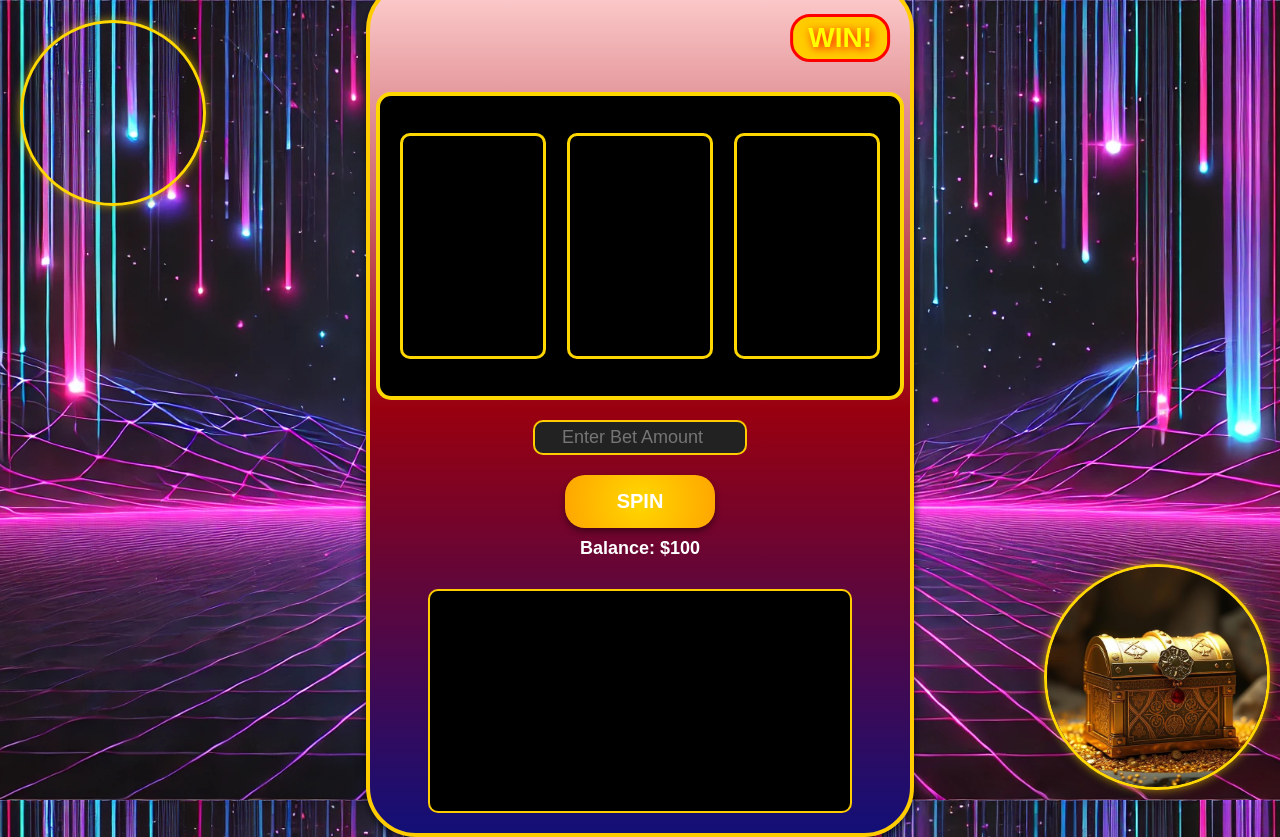
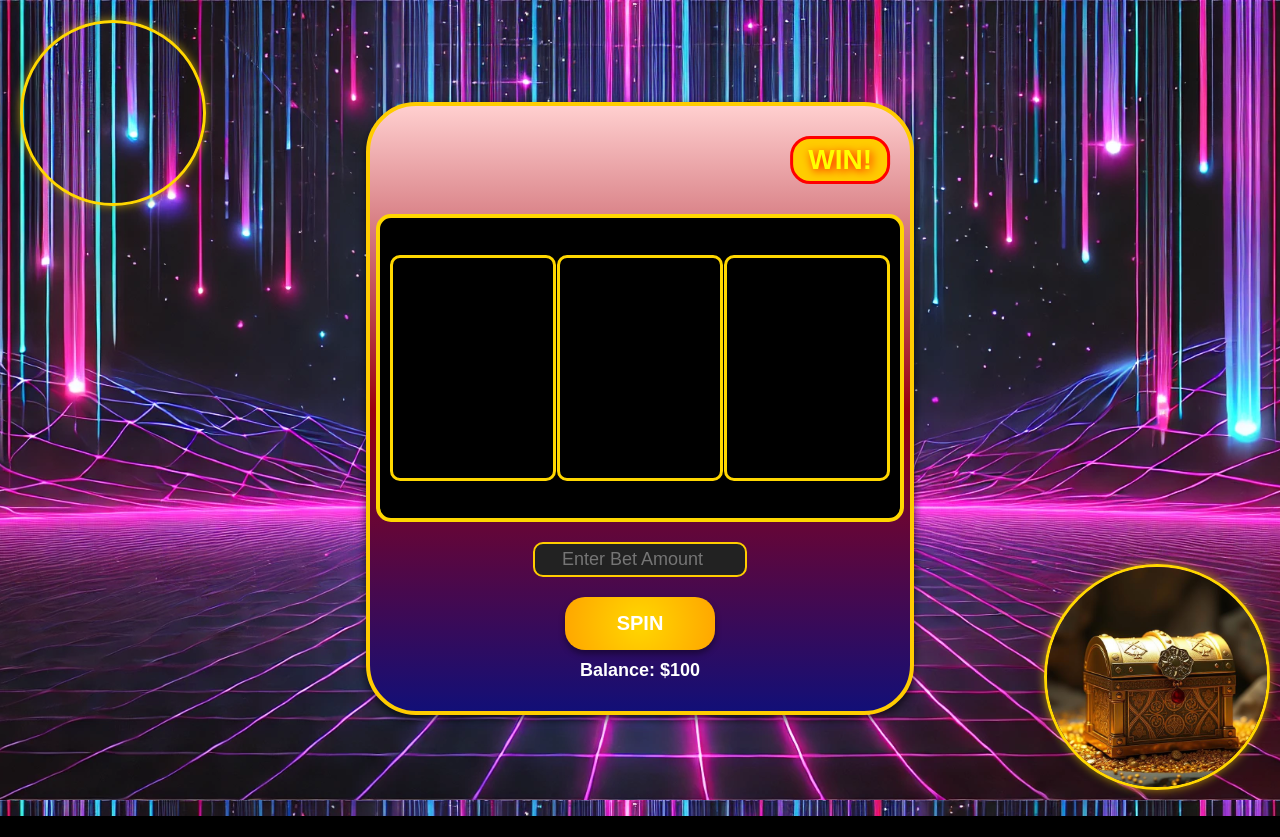
Before and after one commit to Deity21/Order-Casino---Copy, a Flask app: page /slot in a window 1280 px wide. After the commit the page ends 816 px from the top, so only its background shows below. Run offline with Flask 3, Linux system fonts and the light colour scheme; the visitor is signed in with stand-in values (Sample User, id 1); data that the repository does not hold is empty; grey boxes are pictures that could not be loaded.

Commit message:
final chnages

```diff
--- a/static/css/index.css
+++ b/static/css/index.css
@@ -45,6 +45,7 @@ header {
   z-index: 1000;
   flex-wrap: nowrap;
   overflow: hidden;
+  border-radius: 10px;
 }
 
 .nav{
--- a/static/css/slot-style.css
+++ b/static/css/slot-style.css
@@ -12,7 +12,7 @@ body {
 
 /* Slot Machine Container - Responsive for Mobile & iPad */
 .slot-machine-container {
-    width: 85vw;
+    width: 95vw;
     max-width: 500px;
     height: auto;
     background: linear-gradient(180deg, #ffcfcf, #99000f, #120f77);
@@ -58,7 +58,7 @@ body {
 
 /* Reels - Optimized for Mobile */
 .reel {
-    width: 28%;
+    width: 32%;
     height: 220px;
     overflow: hidden;
     background-size: cover;
@@ -112,19 +112,6 @@ body {
 }
 
 /* Log Box */
-.log-container {
-    width: 400px;
-    height: 200px;
-    background: #000000;
-    color: white;
-    overflow-y: auto;
-    margin-top: 20px;
-    padding: 10px;
-    border-radius: 10px;
-    border: 2px solid #ffcc00;
-    text-align: left;
-    font-size: 14px;
-}
 
 /* Game Log Entry */
 .log-entry {
@@ -186,6 +173,7 @@ body {
     }
     .reel {
         height: 200px;
+
     }
     .video-container, .bottom-image-container {
         width: 120px;
--- a/templates/slot.html
+++ b/templates/slot.html
@@ -27,7 +27,7 @@
         <button id="spin-button">SPIN</button>
         <div id="balance">Balance: $100</div>
         <div id="message"></div>
-        <div class="log-container" id="game-log"></div>
+
     </div>
 
     <div class="bottom-image-container">
```
